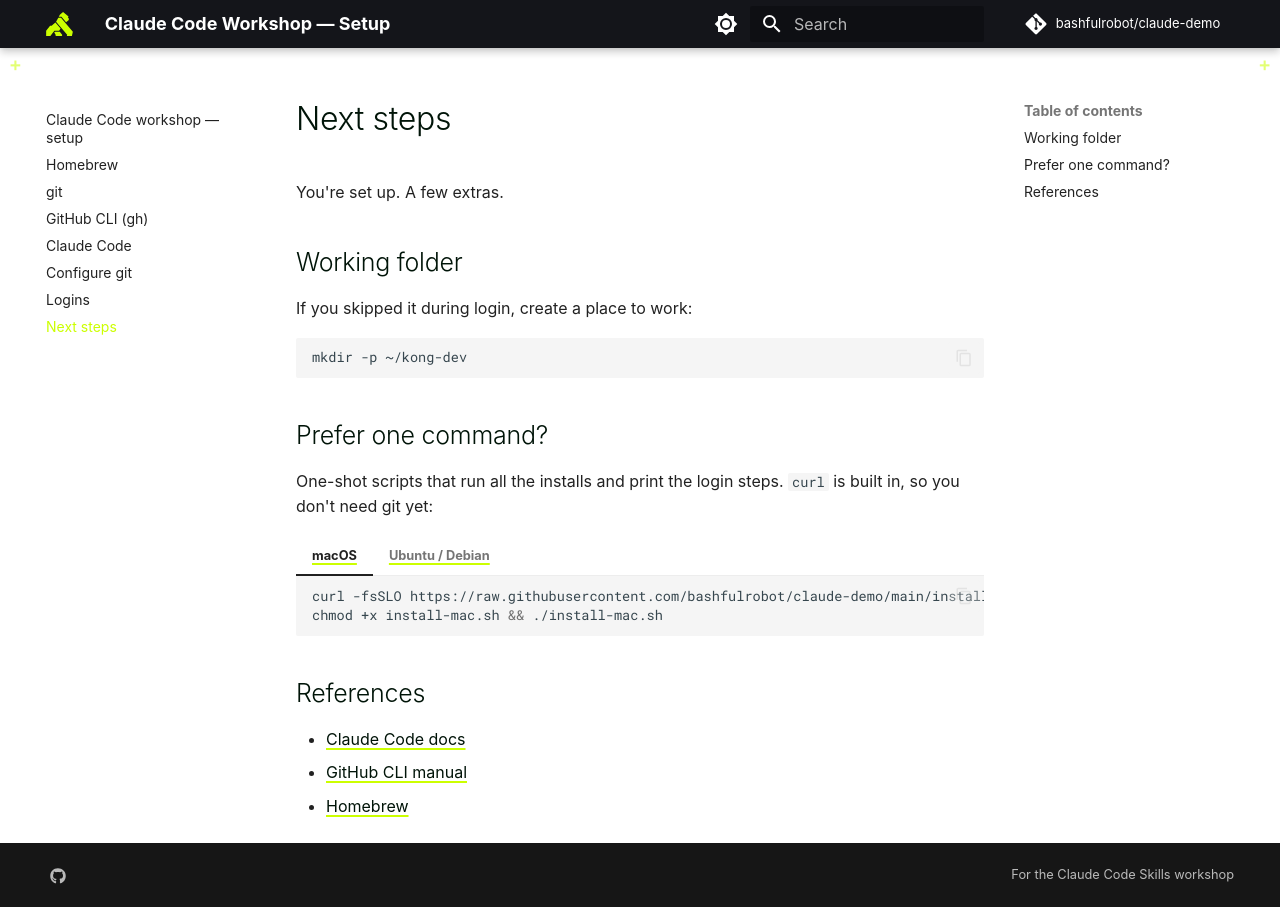
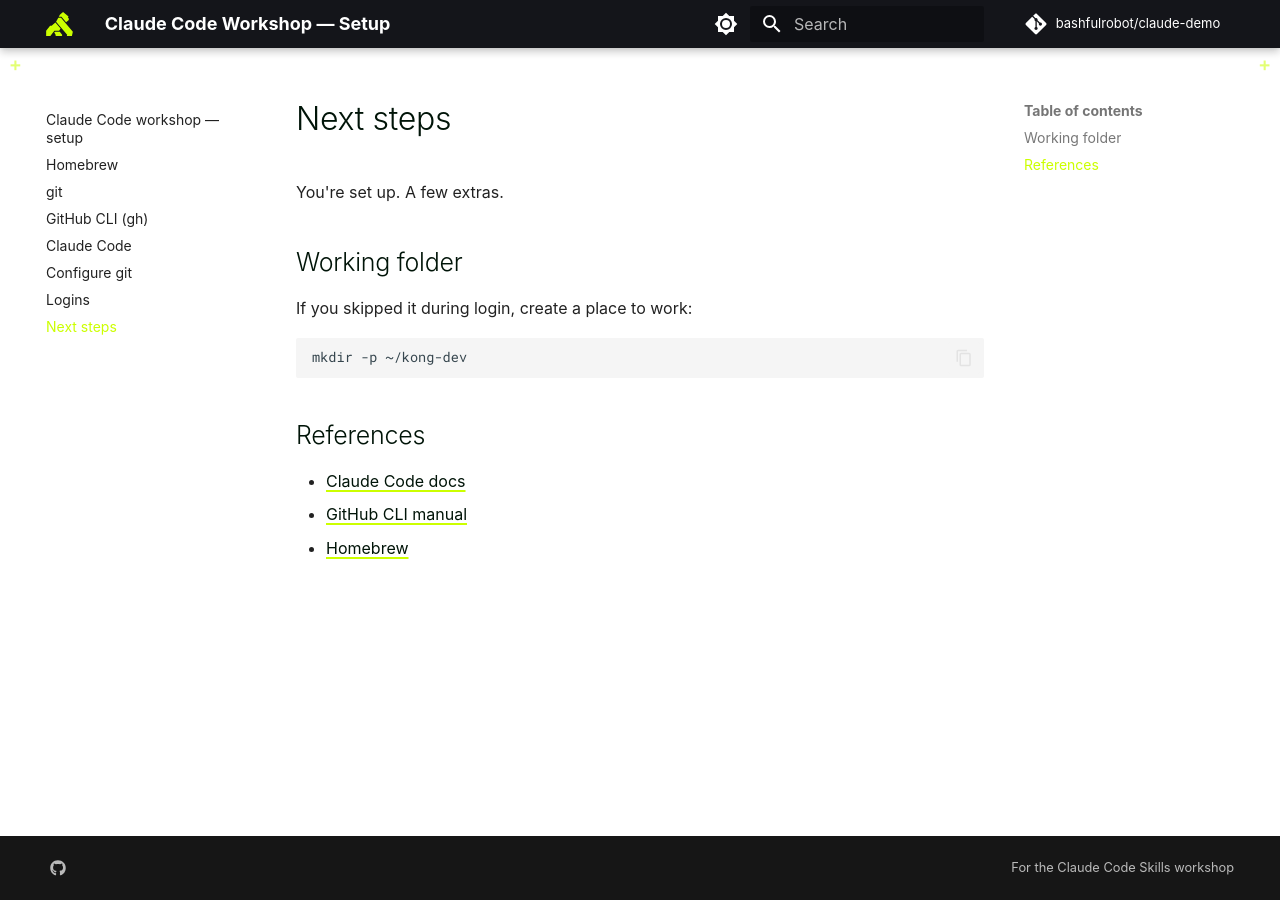
Before and after one commit to bashfulrobot/claude-demo, an MkDocs documentation site: the page built from docs/next-steps.md, in a window 1280 px wide. Built offline with MkDocs 1.6.1 and Material for MkDocs 9.7.7, drawn with Linux system fonts in a browser that asks for light colours; some web fonts are replaced; comment, search, counter and statistics services are not loaded.

Commit message:
Remove one-shot install scripts; minimal README links to the Pages guide

````diff
--- a/docs/next-steps.md
+++ b/docs/next-steps.md
@@ -10,24 +10,6 @@ If you skipped it during login, create a place to work:
 mkdir -p ~/kong-dev
 ```
 
-## Prefer one command?
-
-One-shot scripts that run all the installs and print the login steps. `curl` is built in, so you don't need git yet:
-
-=== "macOS"
-
-    ```bash
-    curl -fsSLO https://raw.githubusercontent.com/bashfulrobot/claude-demo/main/install-mac.sh
-    chmod +x install-mac.sh && ./install-mac.sh
-    ```
-
-=== "Ubuntu / Debian"
-
-    ```bash
-    curl -fsSLO https://raw.githubusercontent.com/bashfulrobot/claude-demo/main/install-ubuntu.sh
-    chmod +x install-ubuntu.sh && ./install-ubuntu.sh
-    ```
-
 ## References
 
 - [Claude Code docs](https://code.claude.com/docs/en/overview)
````
Also changed, not shown: README.md (+2 -37 lines), docs/index.md (+2 -2 lines), 2 other files.
